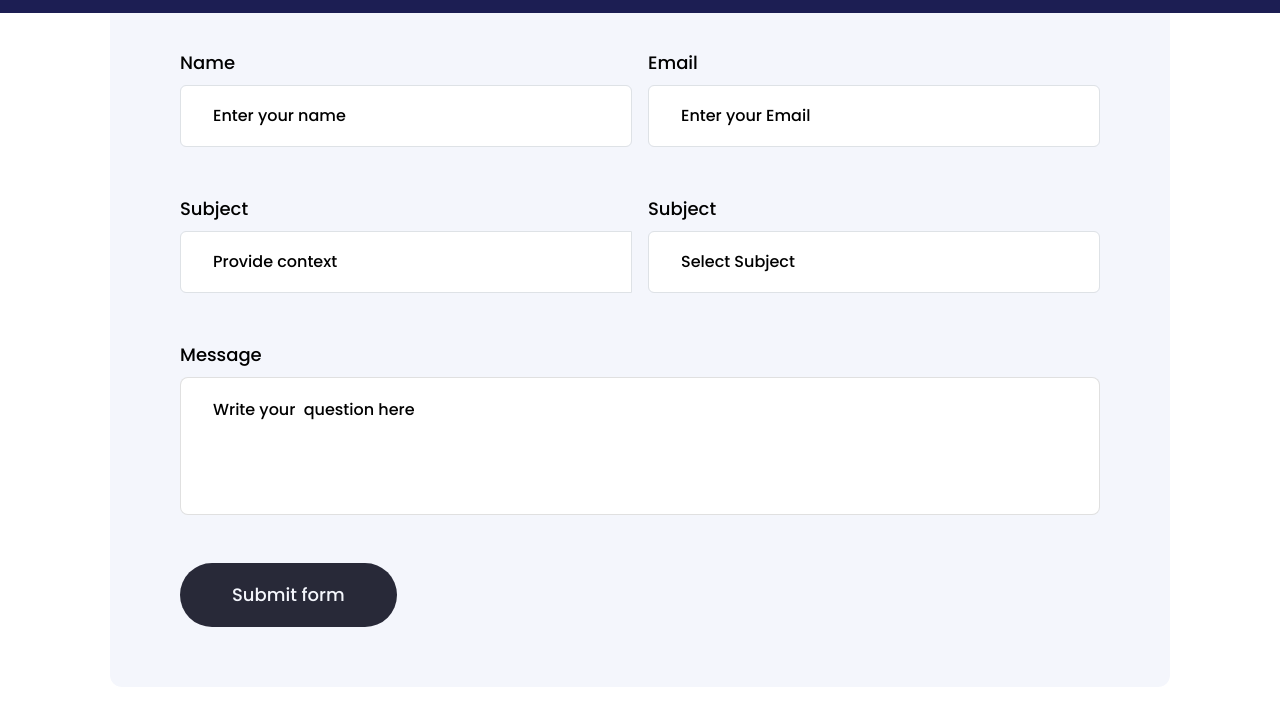
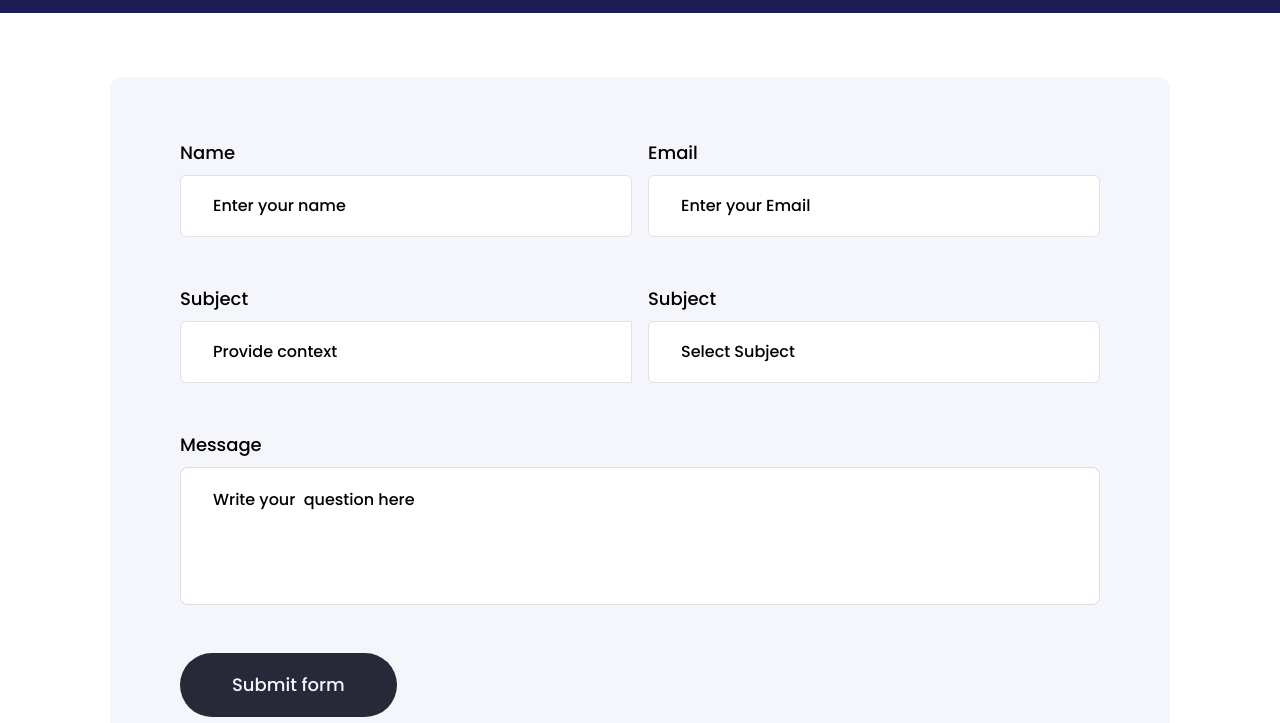
Before and after one commit to Saidaziz007/finsweet, a plain HTML site: page pages/contact.html in a window 1280 px wide. Shown: the part 77-800 px from the top of the page. Drawn offline with Linux system fonts and the light colour scheme.

Commit message:
third commit

```diff
--- a/css/contact.css
+++ b/css/contact.css
@@ -84,7 +84,7 @@ textarea {
 }
 
 .main {
-    padding: 64px 0px 128px;
+    padding: 154px 0px 128px;
 }
 
 .in__info {
```
Also changed, not shown: 1 other file.
